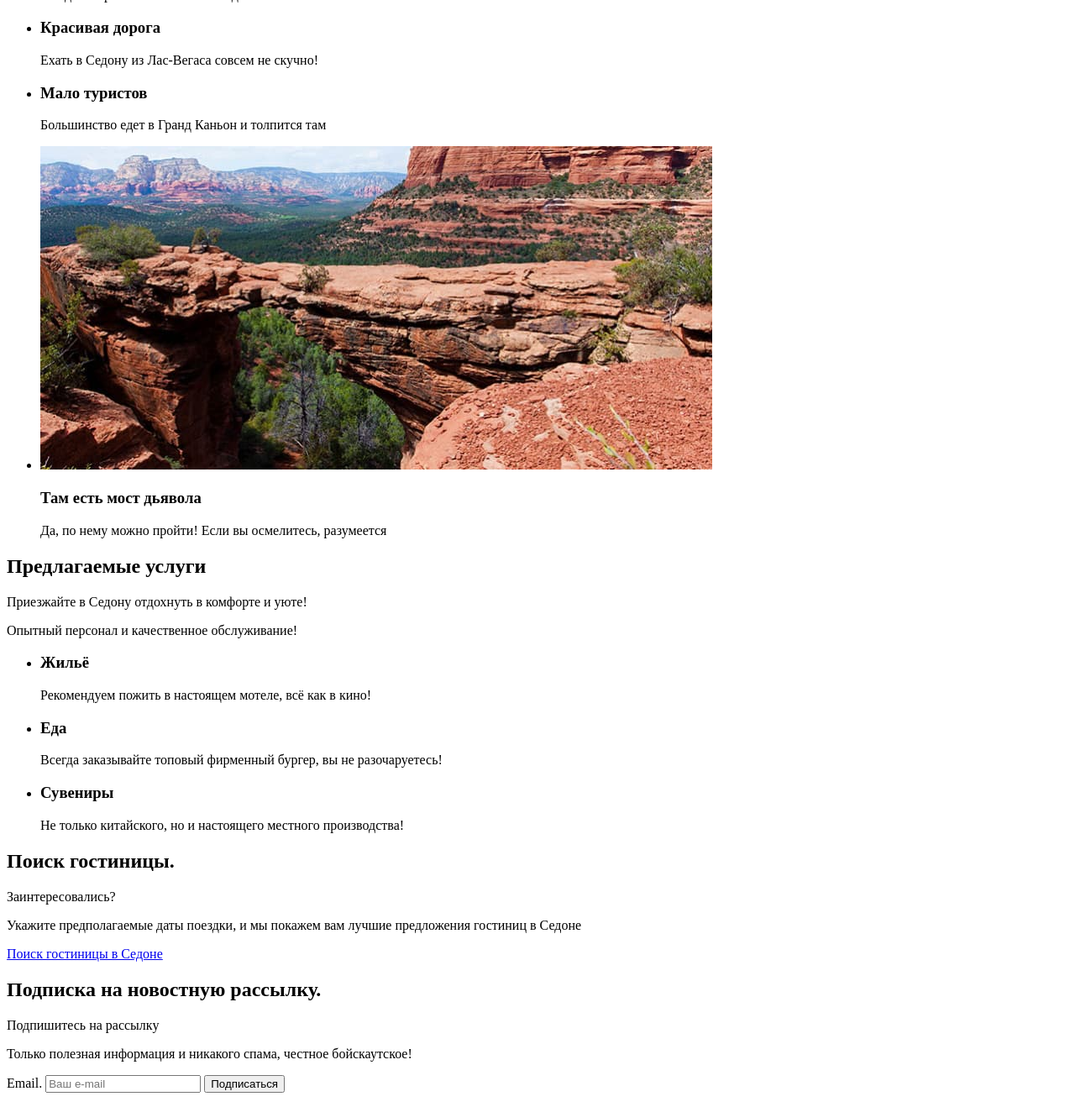
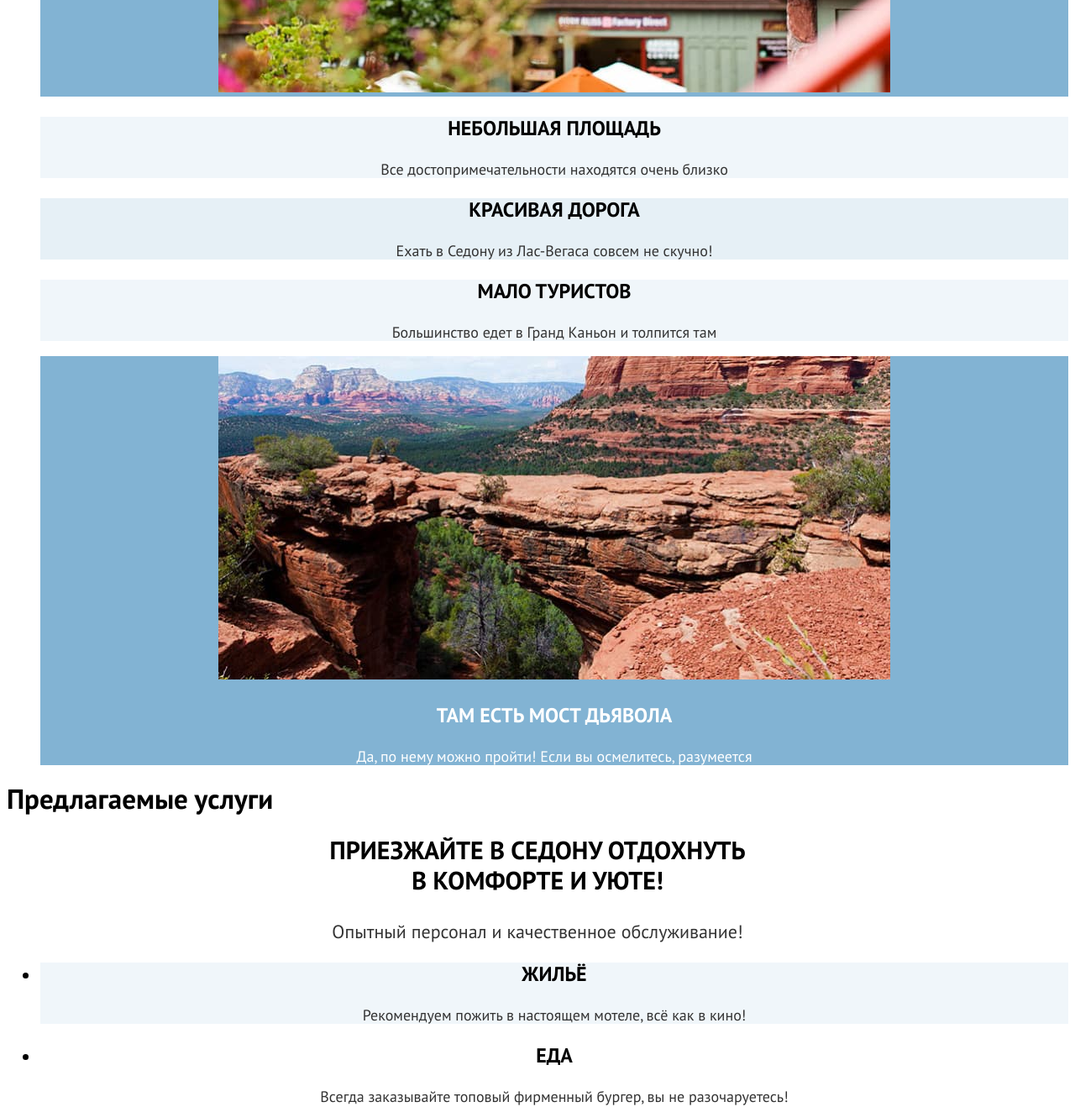
Before and after one commit to htmlacademy-htmlcss/2374187-sedona-37, a plain HTML site: page index.html in a window 1280 px wide. Shown: the part 1380-2698 px from the top of the page at 84% size. Drawn offline with Linux system fonts and the light colour scheme.

Commit message:
Выполнил базовую стилизацию index.html

```diff
--- a/index.html
+++ b/index.html
@@ -3,6 +3,7 @@
   <head>
     <meta charset="utf-8">
     <title>HTML Academy: Седона</title>
+    <link rel="stylesheet" href="styles/styles.css">
   </head>
   <body>
     <header class="page-header" data-test="header">
@@ -34,7 +35,9 @@
             </a>
           </li>
           <li class="navigation-item">
-            <a class="navigation-link button" href="#">Хочу сюда!</a>
+            <a class="navigation-link" href="#">
+              <span class="button">Хочу сюда!</span>
+            </a>
           </li>
         </ul>
       </nav>
@@ -48,38 +51,48 @@
       <section class="advantages" data-test="advantages">
         <h2 class="visually-hidden">Преимущества города.</h2>
         <div class="advantages-textbox text-container">
-          <p class="capitalize-text">Седона — небольшой городок в Аризоне, заслуживающий большего!</p>
+          <p class="uppercase-text">Седона — небольшой городок в Аризоне,<br> заслуживающий большего!</p>
           <p class="plain-text">Рассмотрим причины, по которым Седона круче, чем Гранд-Каньон!</p>
         </div>
         <ul class="advantages-list">
           <li class="advantages-item">
+            <div class="advantages-container">
               <h3 class="advantages-title">Настоящий городок</h3>
               <p class="advantages-text">Седона — не аттракцион для туристов, там течёт своя жизнь</p>
+            </div>
             <img class="advantages-image" src="images/photo-1.jpg" alt="Городская панорама." width="800" height="385">
           </li>
           <li class="advantages-item">
+            <div class="advantages-container">
               <h3 class="advantages-title">Небольшая площадь</h3>
               <p class="advantages-text">Все достопримечательности находятся очень близко</p>
+            </div>
           </li>
           <li class="advantages-item">
+            <div class="advantages-container">
               <h3 class="advantages-title">Красивая дорога</h3>
               <p class="advantages-text">Ехать в Седону из Лас-Вегаса совсем не скучно!</p>
+            </div>
           </li>
           <li class="advantages-item">
+            <div class="advantages-container">
               <h3 class="advantages-title">Мало туристов</h3>
               <p class="advantages-text">Большинство едет в Гранд Каньон и толпится там</p>
+            </div>
           </li>
           <li class="advantages-item">
             <img class="advantages-image" src="images/photo-2.jpg" alt="Мост дьявола." width="800" height="385">
+            <div class="advantages-container">
               <h3 class="advantages-title">Там есть мост дьявола</h3>
               <p class="advantages-text">Да, по нему можно пройти! Если вы осмелитесь, разумеется</p>
+            </div>
           </li>
         </ul>
       </section>
       <section class="services">
         <h2 class="visually-hidden">Предлагаемые услуги</h2>
         <div class="services-textbox text-container">
-          <p class="capitalize-text">Приезжайте в Седону отдохнуть в комфорте и уюте!</p>
+          <p class="uppercase-text">Приезжайте в Седону отдохнуть<br> в комфорте и уюте!</p>
           <p class="plain-text">Опытный персонал и качественное обслуживание!</p>
         </div>
         <ul class="services-list">
@@ -100,8 +113,8 @@
       <section class="hotel-search" data-test="search">
         <h2 class="visually-hidden">Поиск гостиницы.</h2>
         <div class="hotel-search-textbox text-container">
-          <p class="capitalize-text">Заинтересовались?</p>
-          <p class="plain-text">Укажите предполагаемые даты поездки, и мы покажем вам лучшие предложения гостиниц в
+          <p class="uppercase-text">Заинтересовались?</p>
+          <p class="plain-text">Укажите предполагаемые даты поездки,<br> и мы покажем вам лучшие предложения гостиниц в
             Седоне</p>
         </div>
         <a class="hotel-search-link button" href="#">Поиск гостиницы в Седоне</a>
@@ -111,8 +124,8 @@
       <section class="newsletter" data-test="subscribe">
         <h2 class="visually-hidden">Подписка на новостную рассылку.</h2>
         <div class="newsletter-textbox text-container">
-          <p class="capitalize-text">Подпишитесь на рассылку</p>
-          <p class="plain-text">Только полезная информация и никакого спама, честное бойскаутское!</p>
+          <p class="uppercase-text">Подпишитесь на рассылку</p>
+          <p class="plain-text">Только полезная информация и никакого спама,<br> честное бойскаутское!</p>
         </div>
         <form class="newsletter-form" action="https://echo.htmlacademy.ru/" method="post">
           <label for="newsletter-email" class="visually-hidden">Email.</label>
--- /dev/null
+++ b/styles/styles.css
@@ -0,0 +1,148 @@
+@font-face {
+  font-family: "PT Sans";
+  src: url("../fonts/ptsans-400.woff2") format("woff2");
+  font-style: normal;
+  font-weight: 400;
+  font-display: swap;
+}
+@font-face {
+  font-family: "PT Sans";
+  src: url("../fonts/ptsans-700.woff2") format("woff2");
+  font-style: normal;
+  font-weight: 700;
+  font-display: swap;
+}
+
+body {
+  font-family: "PT Sans", sans-serif;
+  font-weight: 400;
+  font-size: 22px;
+  line-height: 26px;
+}
+
+.button {
+  font-size: 16px;
+  line-height: 20px;
+  text-align: center;
+  text-transform: uppercase;
+  color: #ffffff;
+  background-color: #756157;
+}
+
+.page-header {
+  color: #000000;
+  background-color: #ffffff;
+}
+.navigation-link {
+  font-weight: 700;
+  font-size: 20px;
+  line-height: 24px;
+  text-decoration: none;
+  color: #000000;
+  background-color: #ffffff;
+}
+.favorite-counter {
+  font-size: 10px;
+  line-height: 10px;
+  font-weight: 400;
+  text-align: center;
+  color: #FFFFFF;
+  background-color: #7db54f;
+}
+.welcome {
+  color: #000000;
+  background-color: #83b3d3;
+  background-image: url("../images/bg-hero.jpg");
+  background-size: 100% 100%;
+  background-repeat: no-repeat;
+}
+.text-container {
+  background-color: #ffffff;
+}
+.uppercase-text {
+  font-weight: 700;
+  font-size: 30px;
+  line-height: 36px;
+  text-align: center;
+  text-transform: uppercase;
+  color: #000000;
+}
+.plain-text {
+  text-align: center;
+  color: #333333;
+}
+.advantages-item {
+  text-align: center;
+  color: #ffffff;
+  background-color: rgba(131, 179, 211, 0.12);
+}
+.advantages-title {
+  font-weight: 700;
+  font-size: 24px;
+  line-height: 28px;
+  text-transform: uppercase;
+  color: #000000
+}
+.advantages-text {
+  font-size: 18px;
+  line-height: 21px;
+  color: #333333
+}
+.advantages-item:nth-child(4n+1) {
+  background-color: #82b3d3
+}
+.advantages-item:nth-child(4n+1) .advantages-title {
+  color: #ffffff;
+}
+.advantages-item:nth-child(4n+1) .advantages-text {
+  color: #ffffff;
+}
+.advantages-item:nth-child(3) {
+  background-color: rgba(131, 179, 211, 0.2);
+}
+.services-item {
+  text-align: center;
+  background-color: rgba(131, 179, 211, 0.12);
+}
+.services-title {
+  font-weight: 700;
+  font-size: 24px;
+  line-height: 28px;
+  text-transform: uppercase;
+  color: #000000;
+}
+.services-text {
+  font-size: 18px;
+  line-height: 21px;
+  color: #333333;
+}
+.services-item:nth-child(2) {
+  background-color: #ffffff
+}
+.hotel-search-link {
+  font-weight: 700;
+  font-size: 20px;
+  line-height: 36px;
+  text-decoration: none;
+}
+.newsletter-button {
+  font-family: "PT Sans", sans-serif;
+  font-weight: 700;
+  font-size: 20px;
+  line-height: 36px;
+  text-align: center;
+  text-transform: uppercase;
+  color: #ffffff;
+  background-color: #82b3d3;
+}
+.page-footer-contacts {
+  background-color: #ffffff;
+}
+.contacts-phone {
+  font-size: 40px;
+  line-height: 40px;
+  text-align: center;
+  text-transform: uppercase;
+  text-decoration: none;
+  color: #000000;
+}
```
Also changed, not shown: catalog.html (+4 -2 lines), images/bg-hero.jpg (added). Lines whose indentation alone changed are shown as unchanged.
